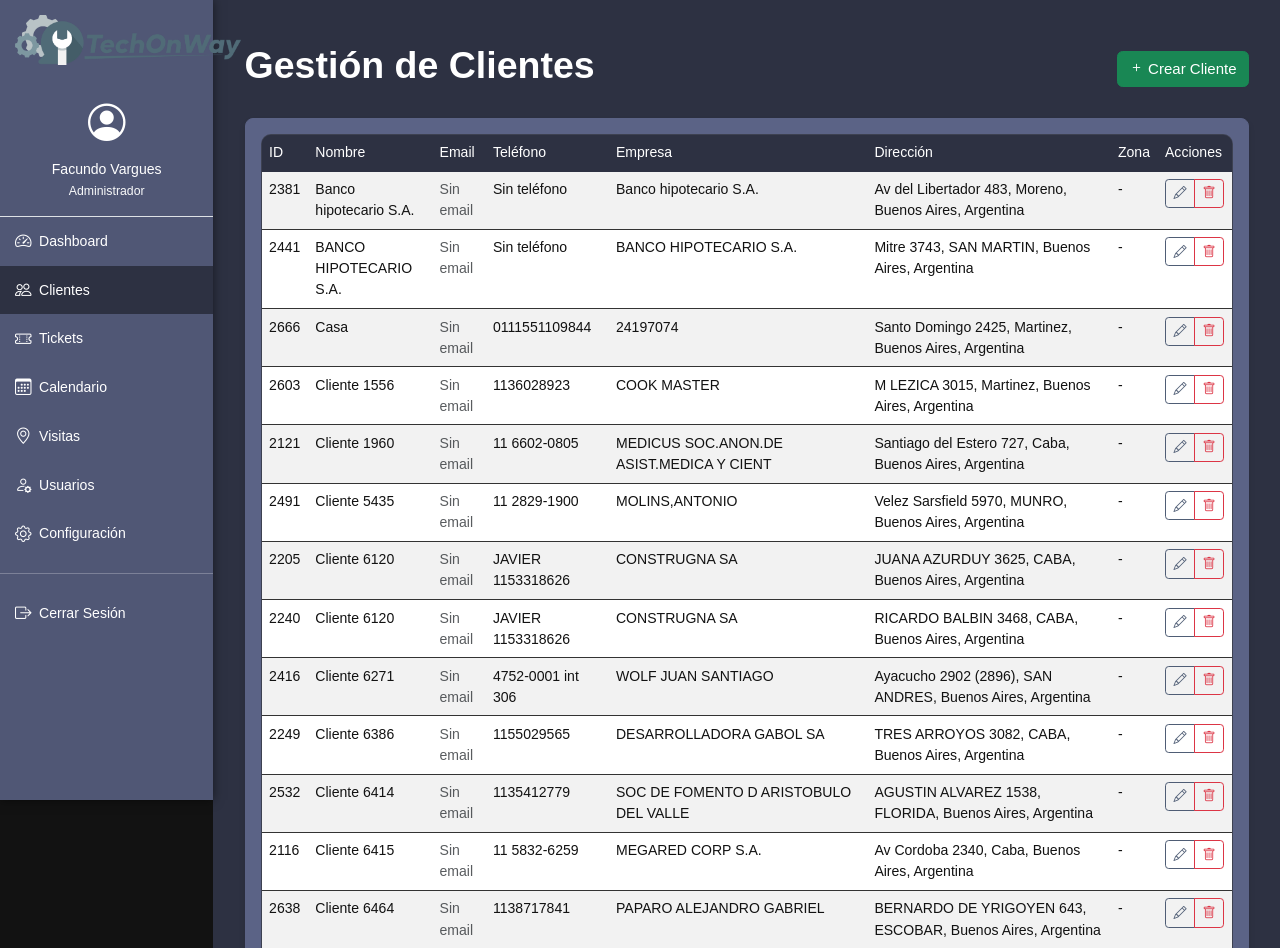
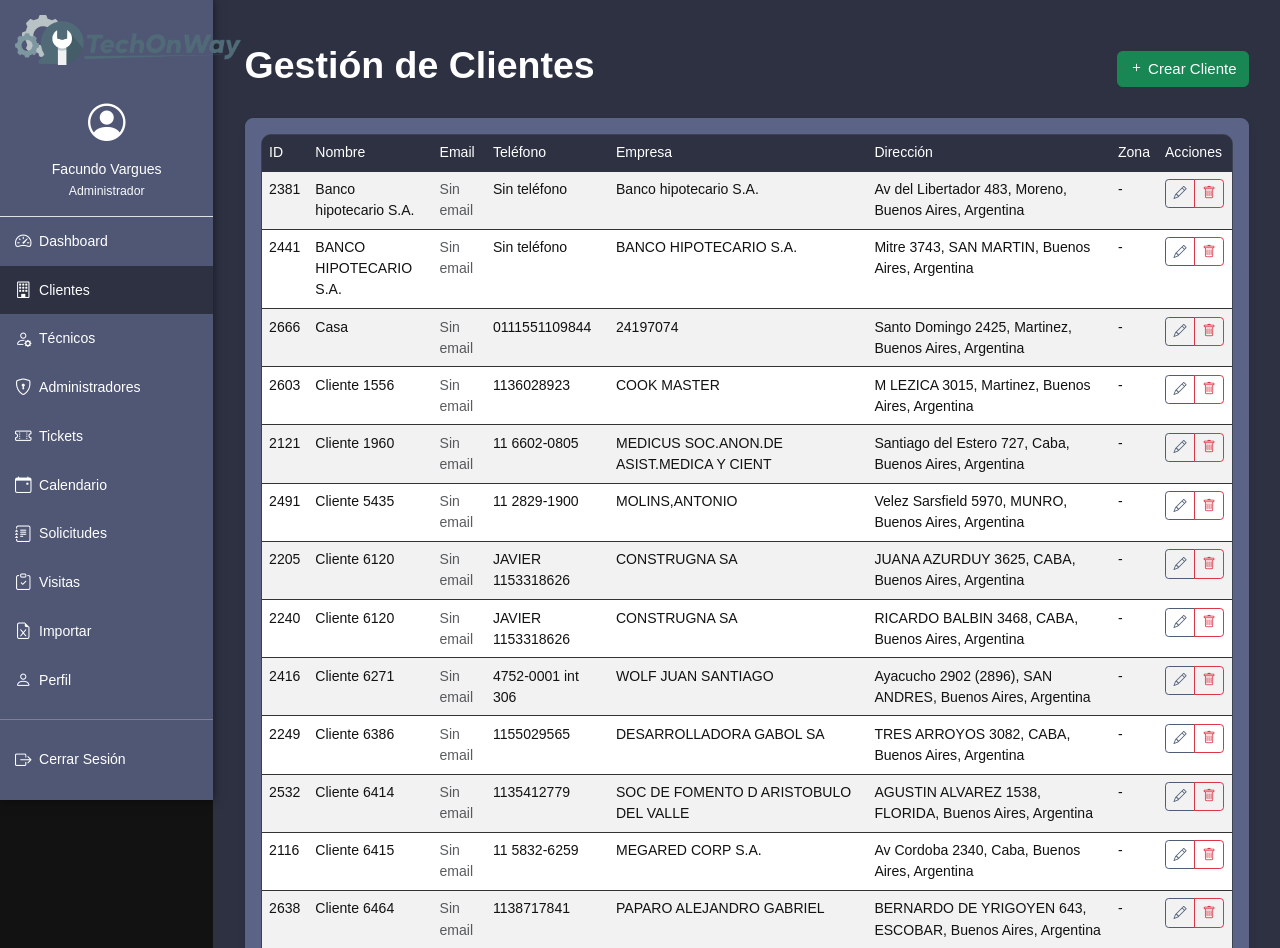
Before and after one commit to facuvar/techonway, a PHP site: page /sistema-techonway/admin/clients.php in a window 1280 px wide. Shown: the top 948 px of the page. Run offline with PHP 8.4, Linux system fonts and the light colour scheme; a user stored in the database is signed in; data comes from the database, SQL or seed files in the repository.

Commit message:
Fix session errors and complete sidebar - Remove undefined array key warnings, add complete sidebar with all admin links

```diff
--- a/admin/clients.php
+++ b/admin/clients.php
@@ -1,23 +1,15 @@
 <?php
-// Manejo de sesiones robusto para Railway
+// Manejo de sesiones simplificado para Railway
 session_start();
 
-// Debug: Verificar si es una solicitud desde el dashboard
-$from_dashboard = isset($_GET['from_dashboard']) || isset($_SERVER['HTTP_REFERER']) && strpos($_SERVER['HTTP_REFERER'], 'dashboard.php') !== false;
+// Verificar sesión de manera segura
+$user_id = $_SESSION['user_id'] ?? null;
+$user_role = $_SESSION['role'] ?? null;
 
-// Si no hay sesión válida Y no viene del dashboard, intentar recuperar o redirigir
-if ((!isset($_SESSION['user_id']) || $_SESSION['role'] !== 'admin') && !$from_dashboard) {
-    // Intentar una verificación más flexible
-    if (isset($_COOKIE[session_name()])) {
-        // Hay cookie de sesión, pero tal vez no se cargó la sesión
-        session_regenerate_id(true);
-    }
-
-    // Si aún no hay sesión válida, redirigir
-    if (!isset($_SESSION['user_id']) || $_SESSION['role'] !== 'admin') {
+// Si no hay sesión válida, redirigir al login
+if (!$user_id || $user_role !== 'admin') {
     header('Location: /admin/force_login_and_calendar.php?redirect=' . urlencode($_SERVER['REQUEST_URI']));
     exit();
-    }
 }
 
 // Cargar solo lo esencial
@@ -168,22 +160,31 @@ if (isset($_GET['msg'])) {
                         <i class="bi bi-speedometer2 me-2"></i>Dashboard
                     </a>
                     <a class="nav-link active" href="/admin/clients.php">
-                        <i class="bi bi-people me-2"></i>Clientes
+                        <i class="bi bi-building me-2"></i>Clientes
+                    </a>
+                <a class="nav-link" href="/admin/technicians.php">
+                        <i class="bi bi-person-gear me-2"></i>Técnicos
+                    </a>
+                    <a class="nav-link" href="/admin/admins.php">
+                        <i class="bi bi-shield-lock me-2"></i>Administradores
                     </a>
                     <a class="nav-link" href="/admin/tickets.php">
                         <i class="bi bi-ticket-perforated me-2"></i>Tickets
                     </a>
                     <a class="nav-link" href="/admin/calendar.php">
-                        <i class="bi bi-calendar3 me-2"></i>Calendario
+                        <i class="bi bi-calendar-event me-2"></i>Calendario
+                    </a>
+                    <a class="nav-link" href="/admin/service_requests.php">
+                        <i class="bi bi-journal-text me-2"></i>Solicitudes
                     </a>
                 <a class="nav-link" href="/admin/visits.php">
-                        <i class="bi bi-geo-alt me-2"></i>Visitas
+                        <i class="bi bi-clipboard-check me-2"></i>Visitas
                     </a>
-                    <a class="nav-link" href="/admin/users.php">
-                        <i class="bi bi-person-gear me-2"></i>Usuarios
+                    <a class="nav-link" href="/admin/import_clients.php">
+                        <i class="bi bi-file-earmark-excel me-2"></i>Importar
                     </a>
-                    <a class="nav-link" href="/admin/settings.php">
-                        <i class="bi bi-gear me-2"></i>Configuración
+                    <a class="nav-link" href="/profile.php">
+                        <i class="bi bi-person me-2"></i>Perfil
                     </a>
                     <hr>
                     <a class="nav-link" href="/logout.php">
@@ -211,22 +212,31 @@ if (isset($_GET['msg'])) {
                         <i class="bi bi-speedometer2 me-2"></i>Dashboard
                     </a>
                     <a class="nav-link active" href="/admin/clients.php">
-                        <i class="bi bi-people me-2"></i>Clientes
+                        <i class="bi bi-building me-2"></i>Clientes
+                    </a>
+                    <a class="nav-link" href="/admin/technicians.php">
+                        <i class="bi bi-person-gear me-2"></i>Técnicos
+                    </a>
+                    <a class="nav-link" href="/admin/admins.php">
+                        <i class="bi bi-shield-lock me-2"></i>Administradores
                     </a>
                     <a class="nav-link" href="/admin/tickets.php">
                         <i class="bi bi-ticket-perforated me-2"></i>Tickets
                     </a>
                     <a class="nav-link" href="/admin/calendar.php">
-                        <i class="bi bi-calendar3 me-2"></i>Calendario
+                        <i class="bi bi-calendar-event me-2"></i>Calendario
+                    </a>
+                    <a class="nav-link" href="/admin/service_requests.php">
+                        <i class="bi bi-journal-text me-2"></i>Solicitudes
                     </a>
                     <a class="nav-link" href="/admin/visits.php">
-                        <i class="bi bi-geo-alt me-2"></i>Visitas
+                        <i class="bi bi-clipboard-check me-2"></i>Visitas
                     </a>
-                    <a class="nav-link" href="/admin/users.php">
-                        <i class="bi bi-person-gear me-2"></i>Usuarios
+                    <a class="nav-link" href="/admin/import_clients.php">
+                        <i class="bi bi-file-earmark-excel me-2"></i>Importar
                     </a>
-                    <a class="nav-link" href="/admin/settings.php">
-                        <i class="bi bi-gear me-2"></i>Configuración
+                    <a class="nav-link" href="/profile.php">
+                        <i class="bi bi-person me-2"></i>Perfil
                     </a>
                     <hr>
                     <a class="nav-link" href="/logout.php">
```
Also changed, not shown: admin/calendar.php (+38 -28 lines). Lines whose indentation alone changed are shown as unchanged.
